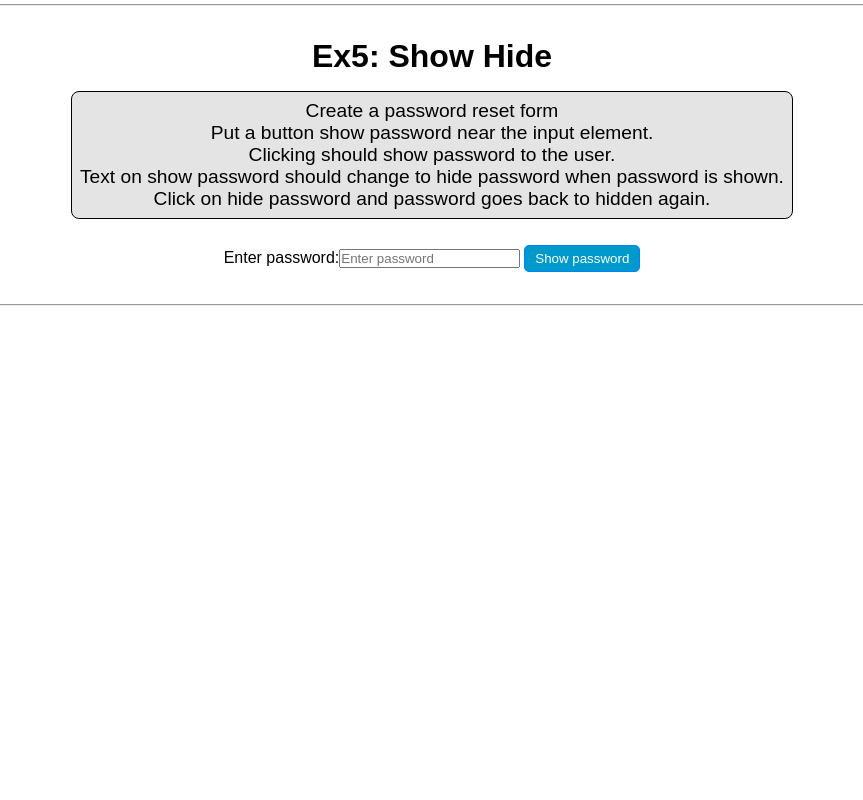
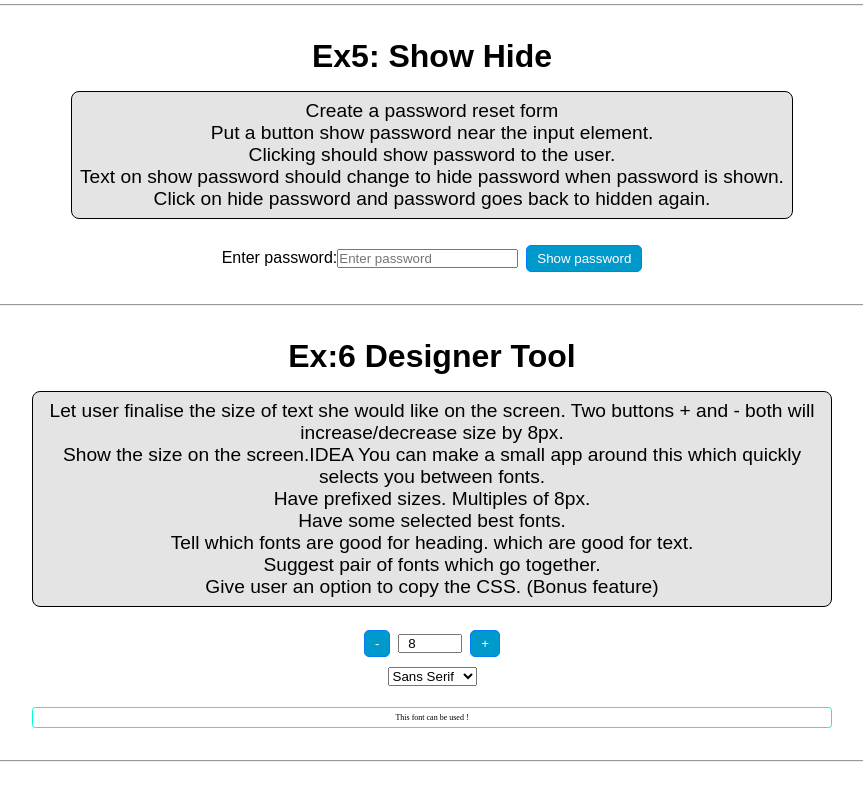
Before and after one commit to Aayushjain-code/ReactJS_Exercise, a React (Create React App) app: page /PasswordChecker in a window 1280 px wide. Shown: the part 1210-2010 px from the top of the page, without its empty margins (208-1071 px from the left). Before the commit the page ends 1558 px from the top, so only its background shows below. Built offline with nearby package versions, Linux system fonts and the light colour scheme; the HTML template or start-up script is replaced by a standard one.

Commit message:
added functionalities

```diff
--- a/src/App.css
+++ b/src/App.css
@@ -17,6 +17,8 @@ h1 {
   padding-bottom: 1rem;
 }
 
+@import url('https://fonts.googleapis.com/css2?family=Dancing+Script:wght@600&family=Roboto:ital,wght@0,100;0,300;0,400;0,500;0,700;0,900;1,100;1,300;1,400;1,500;1,700;1,900&display=swap');
+@import url('https://fonts.googleapis.com/css2?family=Dancing+Script:wght@600&family=Roboto:ital,wght@0,100;0,300;0,400;0,500;0,700;0,900;1,100;1,300;1,400;1,500;1,700;1,900&display=swap');
 .question {
   display: flex;
   flex-wrap: wrap;
@@ -39,7 +41,7 @@ label{
 }
 
 button {
-  margin-left: 4px;
+
   border: 1px solid #0080ff;
   background-color: #0099cc;
   color: #ffffff;
@@ -64,3 +66,14 @@ button[disabled] {
 div {
   padding: 5px 10px;
 }
+
+
+.margin-left{
+  margin-left: 0.5rem;
+}
+
+
+.center {
+  margin: auto;
+
+}
--- a/src/App.js
+++ b/src/App.js
@@ -5,6 +5,7 @@ import PasswordChecker from './Exercises/PasswordChecker/index.js';
 import AlphanumericPassword from './Exercises/AlphanumericPassword/index.js';
 import DisableSubmit from './Exercises/DisableSubmit/index.js';
 import ShowHide from './Exercises/ShowHide/index.js';
+import DesignerTool from './Exercises/DesignerTool/index.js';
 function App() {
   return (
     <div className="App">
@@ -21,6 +22,8 @@ function App() {
       <hr />
       <ShowHide />
       <hr />
+      <DesignerTool />
+      <hr />
     </div>
   );
 }
--- /dev/null
+++ b/src/Exercises/DesignerTool/index.js
@@ -0,0 +1,67 @@
+import React, { useState } from 'react'
+import './styles.css';
+
+
+
+
+
+const Function = () => {
+	const [font, setFont] = useState(8);
+	const [inputFontFamily, setInputFontFamily] = useState("Sans Serif");
+	const setFontSize = (i) => {
+		setFont(font + i);
+	}
+	return (
+		<>
+			<div className="controls">
+				<button onClick={() => setFontSize(-8)}>
+					-
+				</button>
+				<input
+					className='input'
+					value={font}
+				/>
+				<button onClick={() => setFontSize(8)}>
+					+
+				</button>
+			</div>
+			<div className="">
+				<select name="" value={inputFontFamily} onChange={(e) => setInputFontFamily(e.target.value)}>
+					<option value="Sans Serif">Sans Serif</option>
+					<option value="Montserrat">Montserrat</option>
+					<option value="Poppins">Poppins</option>
+					<option value="Roboto">Roboto</option>
+					<option value="Open Sans">Open Sans</option>
+					<option value="Noto Sans">Noto Sans</option>
+				</select>
+			</div>
+			<div className="text center" style={{ fontSize: font, fontFamily: inputFontFamily }}>
+				<p>This font can be used !</p>
+			</div>
+
+		</>
+	)
+}
+
+export default function Exercise() {
+	return (
+		<>
+			<h1>Ex:6 Designer Tool</h1>
+			<p className='question'>
+				Let user finalise the size of text she would like on the screen. Two buttons + and - both will increase/decrease size by 8px. <br />
+				Show the size on the screen.IDEA You can make a small app around this which quickly selects you between fonts.<br />
+
+				Have prefixed sizes. Multiples of 8px.<br />
+				Have some selected best fonts.<br />
+				Tell which fonts are good for heading. which are good for text.<br />
+				Suggest pair of fonts which go together.<br />
+				Give user an option to copy the CSS. (Bonus feature)<br />
+
+
+			</p>
+			<br />
+			<br />
+			<Function />
+		</>
+	)
+};
--- /dev/null
+++ b/src/Exercises/DesignerTool/styles.css
@@ -0,0 +1,13 @@
+.input{
+	padding: 0 0.5rem;
+	margin: 0 0.5rem;
+	max-width: 4rem;
+}
+
+
+.text{
+	margin-top: 1rem;
+	border: 0.1rem solid rgb(0, 255, 213);
+	border-radius: 0.2rem;
+	max-width: 50rem;
+}
--- a/src/Exercises/ShowHide/index.js
+++ b/src/Exercises/ShowHide/index.js
@@ -15,7 +15,7 @@ const Function = () => {
 					type={hidden ? "password" : "text"}
 					placeholder='Enter password'
 				/>
-				<button onClick={() => setHidden(!hidden)}>{hidden ? "Show password" : "Hide password"}</button>
+				<button className='margin-left' onClick={() => setHidden(!hidden)}>{hidden ? "Show password" : "Hide password"}</button>
 			</label>
 
 
```
